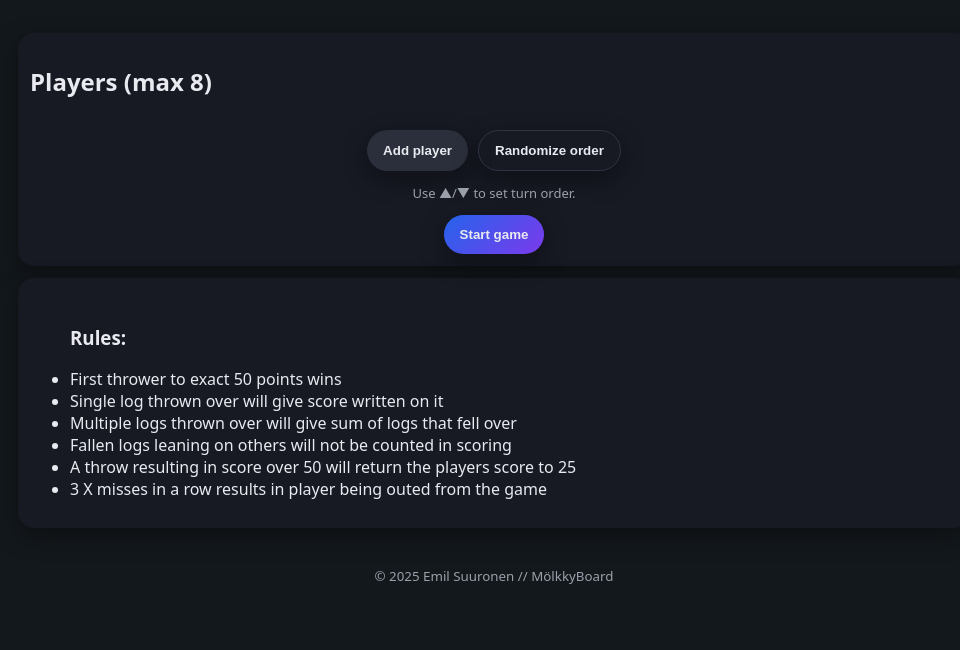
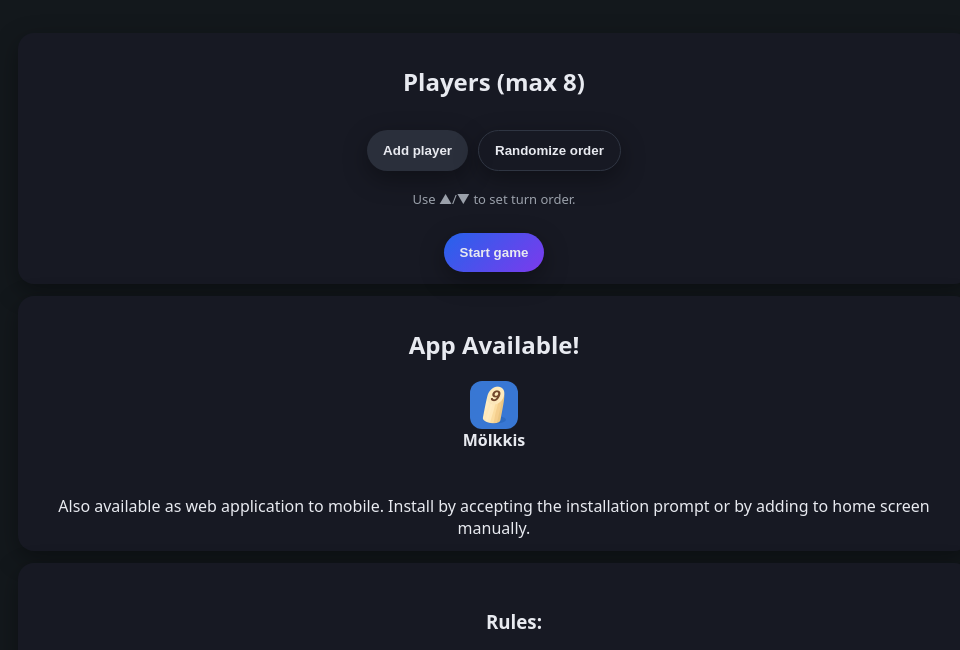
Before and after one commit to EmilSuuronen/molkky-board, a plain HTML site: page index.html in a window 1280 px wide. Shown: the part 77-727 px from the top of the page, without its empty margins (146-1106 px from the left). Drawn offline with Linux system fonts and the light colour scheme.

Commit message:
add info box for app

```diff
--- a/index.html
+++ b/index.html
@@ -48,6 +48,18 @@
         </div>
     </section>
 
+    <section class="card" id="card-mobile-app">
+        <h2> App Available! </h2>
+        <div class="div-app-icon">
+            <img src="/icons/icon-192.png" class="img-app-icon">
+            <b>Mölkkis</b>
+        </div>
+        <br>
+        </br>
+        Also available as web application to mobile.
+        Install by accepting the installation prompt or by adding to home screen manually.
+    </section>
+
     <section class="card">
         <ul class="list-rules">
             <h3>Rules:</h3>
@@ -93,7 +105,7 @@
 </main>
 
 <footer id="appFooter">
- <small>© 2025 Emil Suuronen // MölkkyBoard</small>
+ <small>© 2025 Emil Suuronen // MölkkyBoard // <a href="https://github.com/EmilSuuronen/molkky-board"> Github </a></small>
 </footer>
 
 <script src="script.js"></script>
--- a/style.css
+++ b/style.css
@@ -20,7 +20,8 @@ body { font-family: system-ui, -apple-system, Segoe UI, Roboto, Helvetica, Arial
 .screen { display:none; padding: 12px; max-width: 1000px; margin: 0 auto; }
 .screen.active { display:block; }
 
-.card { background: var(--card); border-radius: var(--radius); box-shadow: var(--shadow); padding: 12px; margin: 12px;}
+.card { background: var(--card); border-radius: var(--radius); box-shadow: var(--shadow); padding: 12px; margin: 12px; display: flex; flex-direction: column; align-items: center; text-align: center}
+#card-mobile-app { display: flex; flex-direction: column; align-items: center; text-align: center }
 
 .list-rules { align-content: center }
 
@@ -69,6 +70,9 @@ body { font-family: system-ui, -apple-system, Segoe UI, Roboto, Helvetica, Arial
 .keypad-actions { display:flex; gap:8px; margin-top: 10px; }
 #missBtn { padding: 14px 0; border-radius: 12px; border: 1px solid #ff1313; background: #fd4c4c; font-size: 18px; font-weight: 800; cursor: pointer; color: whitesmoke }
 #appFooter { bottom: 0; left: 0; right: 0; z-index: 10; text-align:center; padding: 12px 16px; color: var(--muted);}
+
+.img-app-icon { border-radius: 12px; width: 48px; height: 48px; object-fit: cover; }
+.div-app-icon {display: flex; flex-direction: column; justify-content: center; align-items: center; }
 
 /* Scoreboard container */
 #scoreTable {
```
